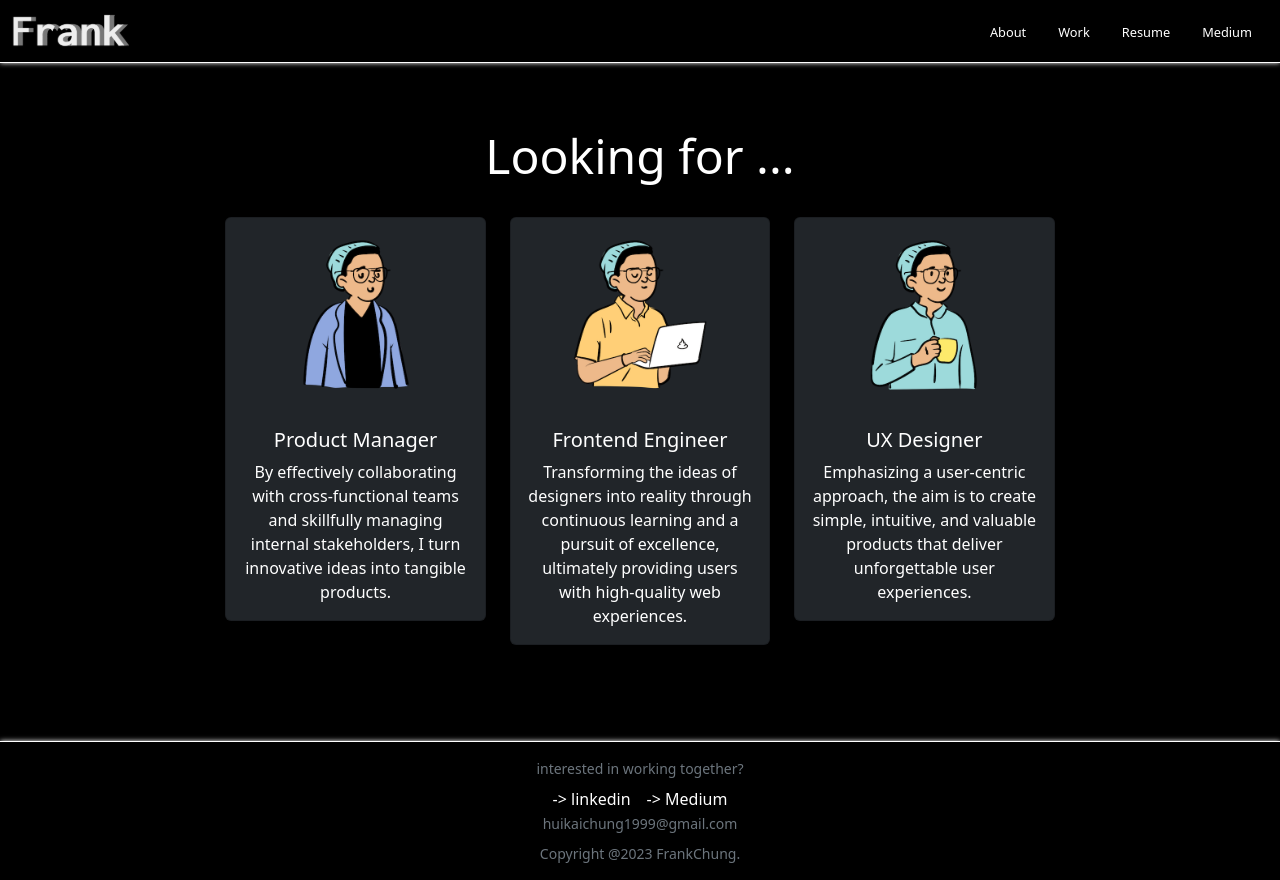
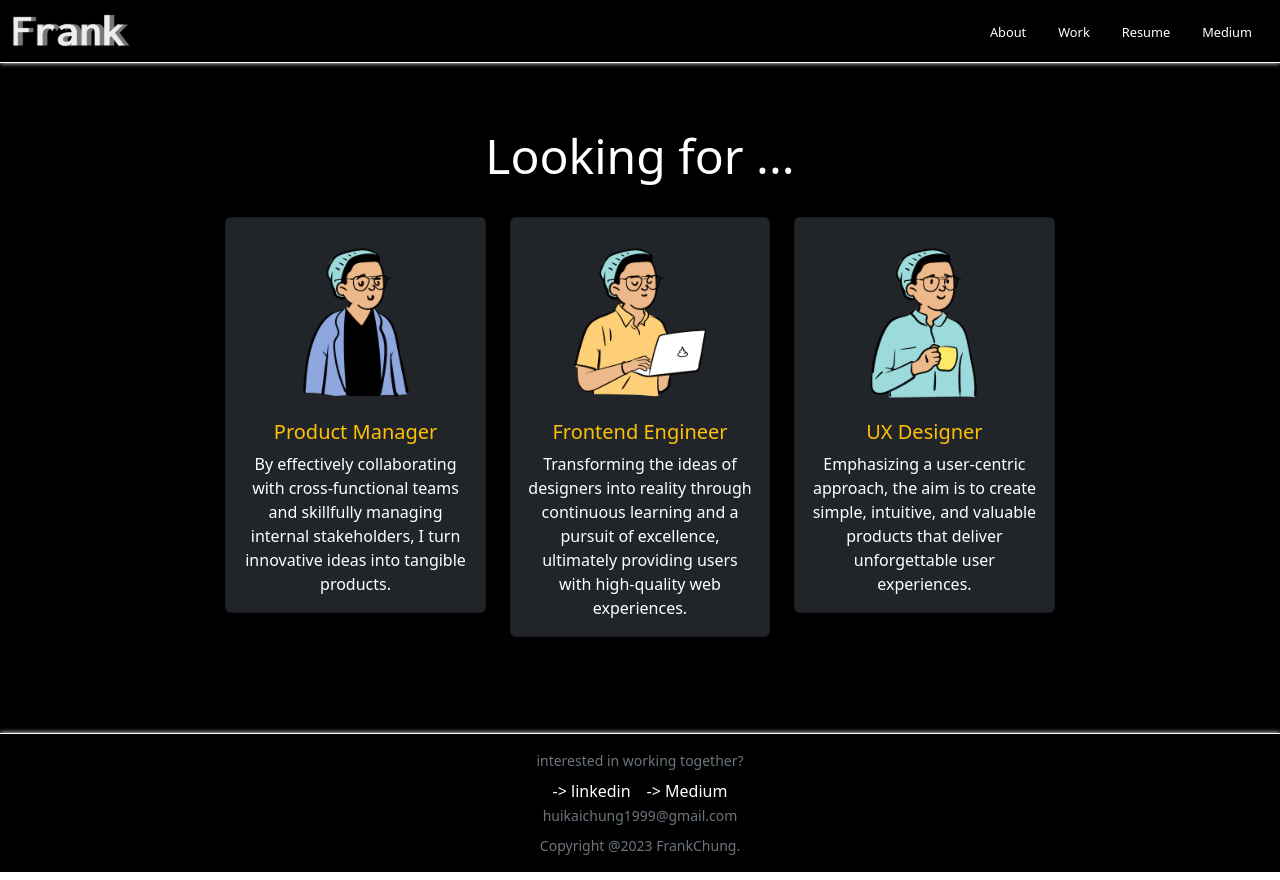
Before and after one commit to hakuya8zai/MyPortfolio, a Vue app: page /MyPortfolio/Resume in a window 1280 px wide. Built offline with nearby package versions, Linux system fonts and the light colour scheme.

Commit message:
Resume Update & route fix

```diff
--- a/src/components/Banner.vue
+++ b/src/components/Banner.vue
@@ -39,7 +39,11 @@
                         </router-link>
                     </div>
                 <div class="col-lg-3 col-md-6 col-12 mb-3 d-grid">
-                    <a href="https://firebasestorage.googleapis.com/v0/b/frankportfolio-e3ae3.appspot.com/o/Resume%2FFrankResume.pdf?alt=media&token=c8b84955-2c2d-4e88-886e-0eebb5e0c8fb" target="_blank" class="btn btn-outline-light btn-lg">Resume</a>
+                        <router-link to="/MyPortfolio/Resume" class="d-grid text-decoration-none">
+                            <button class="btn btn-outline-light btn-lg cursorFix">
+                                    Resume
+                            </button>
+                        </router-link>
                 </div>
             </div>
         </section>
--- a/src/components/Introduction.vue
+++ b/src/components/Introduction.vue
@@ -18,7 +18,7 @@
                                 <router-link role="button" class="btn btn-outline-warning btn-lg me-3" to="/MyPortfolio/Work">Works</router-link>
                             </div>
                             <div class="col-6 d-grid">
-                                <a href="https://firebasestorage.googleapis.com/v0/b/frankportfolio-e3ae3.appspot.com/o/Resume%2FFrankResume.pdf?alt=media&token=c8b84955-2c2d-4e88-886e-0eebb5e0c8fb" target="_blank" role="button" class="btn btn-outline-light btn-lg me-3">Resume</a>
+                                <router-link role="button" class="btn btn-outline-light btn-lg me-3" to="/MyPortfolio/Resume">Resume</router-link>
                             </div>
                         </div>
                     </div>
--- a/src/views/Resume.vue
+++ b/src/views/Resume.vue
@@ -1,42 +1,42 @@
 <template>
     <section class="container-fluid bg-black">
         <div class="row justify-content-center pt-5 pb-5">
-            <div class="col-12 col-md-10 col-lg-8">
+            <div class="col-12 col-md-8 col-lg-8">
                 <div class="resume-title row justify-content-center">
                     <div class="display-5 text-white col-auto mt-3 mb-3">Looking for ...</div>
                 </div>
                 <div class="resume-card row row-cols-1 row-cols-lg-2 row-cols-lg-3 justify-content-center">
                     <div class="col pdm-card">
-                        <a href="https://firebasestorage.googleapis.com/v0/b/frankportfolio-e3ae3.appspot.com/o/Resume%2F20230623_PDM_ChineseResume.pdf?alt=media&token=e75d1c7d-2df0-4230-80ba-55535305955f" target="_blank" class="nlink-style" @mouseover="PmHover=true" @mouseout="PmHover=false">
+                        <a href="https://firebasestorage.googleapis.com/v0/b/frankportfolio-e3ae3.appspot.com/o/Resume%2F20230625_PDM_ChineseResume.pdf?alt=media&token=83f2fab4-58aa-4ff1-8d57-e7b534f0de8f" target="_blank" class="nlink-style" @mouseover="PmHover=true" @mouseout="PmHover=false">
                             <div class="card mt-3 mb-5 bg-dark text-bg-dark">
-                                <img v-show="!PmHover" src="../assets/Resume/PM_Before.png" class="card-img-top img-fluid px-5 pt-3 pb-3" alt="...">
-                                <img v-show="PmHover"  src="../assets/Resume/PM_After.png" class="card-img-top img-fluid px-5 pt-3 pb-3" alt="...">
+                                <img v-show="!PmHover" src="../assets/Resume/PM_Before.png" class="card-img-top img-fluid px-5 pt-4" alt="...">
+                                <img v-show="PmHover"  src="../assets/Resume/PM_After.png" class="card-img-top img-fluid px-5 pt-4" alt="...">
                                 <div class="card-body">
-                                    <h5 class="card-title">Product Manager</h5>
+                                    <h5 class="card-title text-warning">Product Manager</h5>
                                     <p class="card-text">By effectively collaborating with cross-functional teams and skillfully managing internal stakeholders, I turn innovative ideas into tangible products.</p>
                                 </div>
                             </div>
                         </a>
                     </div>
                     <div class="col fe-card">
-                        <a href="https://firebasestorage.googleapis.com/v0/b/frankportfolio-e3ae3.appspot.com/o/Resume%2F20230623_FED_ChineseResume.pdf?alt=media&token=a55797ee-165a-48d4-985d-566b19c2631f" target="_blank" class="nlink-style" @mouseover="FeHover=true" @mouseleave="FeHover=false">
+                        <a href="https://firebasestorage.googleapis.com/v0/b/frankportfolio-e3ae3.appspot.com/o/Resume%2F20230625_FED_ChineseResume.pdf?alt=media&token=e1f45dbf-cffe-4878-92b9-a47176e1af56" target="_blank" class="nlink-style" @mouseover="FeHover=true" @mouseleave="FeHover=false">
                             <div class="card mt-3 mb-5 bg-dark text-bg-dark">
-                                <img v-show="!FeHover" src="../assets/Resume/FE_Before.png" class="card-img-top img-fluid px-5 pt-3 pb-3" alt="...">
-                                <img v-show="FeHover"  src="../assets/Resume/FE_After.png" class="card-img-top img-fluid px-5 pt-3 pb-3" alt="...">
+                                <img v-show="!FeHover" src="../assets/Resume/FE_Before.png" class="card-img-top img-fluid px-5 pt-4" alt="...">
+                                <img v-show="FeHover"  src="../assets/Resume/FE_After.png" class="card-img-top img-fluid px-5 pt-4" alt="...">
                                 <div class="card-body">
-                                    <h5 class="card-title">Frontend Engineer</h5>
+                                    <h5 class="card-title text-warning">Frontend Engineer</h5>
                                     <p class="card-text">Transforming the ideas of designers into reality through continuous learning and a pursuit of excellence, ultimately providing users with high-quality web experiences.</p>
                                 </div>
                             </div>
                         </a>
                     </div>
                     <div class="col ux-card">
-                        <a href="https://firebasestorage.googleapis.com/v0/b/frankportfolio-e3ae3.appspot.com/o/Resume%2F20230623_UXD_ChineseResume.pdf?alt=media&token=ef65ed6a-a990-4c5d-b7fc-410be5523f89" target="_blank" class="nlink-style" @mouseover="UxHover=true" @mouseleave="UxHover=false">
+                        <a href="https://firebasestorage.googleapis.com/v0/b/frankportfolio-e3ae3.appspot.com/o/Resume%2F20230625_UXD_ChineseResume.pdf?alt=media&token=43c86615-2124-49b0-a4af-3a8cc7ee3cbb" target="_blank" class="nlink-style" @mouseover="UxHover=true" @mouseleave="UxHover=false">
                             <div class="card mt-3 mb-5 bg-dark text-bg-dark">
-                                <img v-show="!UxHover" src="../assets/Resume/UX_Before.png" class="card-img-top img-fluid px-5 pt-3 pb-3" alt="...">
-                                <img v-show="UxHover"  src="../assets/Resume/UX_After.png" class="card-img-top img-fluid px-5 pt-3 pb-3" alt="...">
+                                <img v-show="!UxHover" src="../assets/Resume/UX_Before.png" class="card-img-top img-fluid px-5 pt-4" alt="...">
+                                <img v-show="UxHover"  src="../assets/Resume/UX_After.png" class="card-img-top img-fluid px-5 pt-4" alt="...">
                                 <div class="card-body">
-                                    <h5 class="card-title">UX Designer</h5>
+                                    <h5 class="card-title text-warning">UX Designer</h5>
                                     <p class="card-text">Emphasizing a user-centric approach, the aim is to create simple, intuitive, and valuable products that deliver unforgettable user experiences.</p>
                                 </div>
                             </div>
@@ -71,6 +71,9 @@
         background-color: rgb(255, 255, 255) !important;
         color:rgb(35, 35, 35) !important;
     }
+    .card:hover .card-title{
+        color:rgb(35, 35, 35) !important;
+    }
     .container{
         min-height: 100vh;
     }
```
